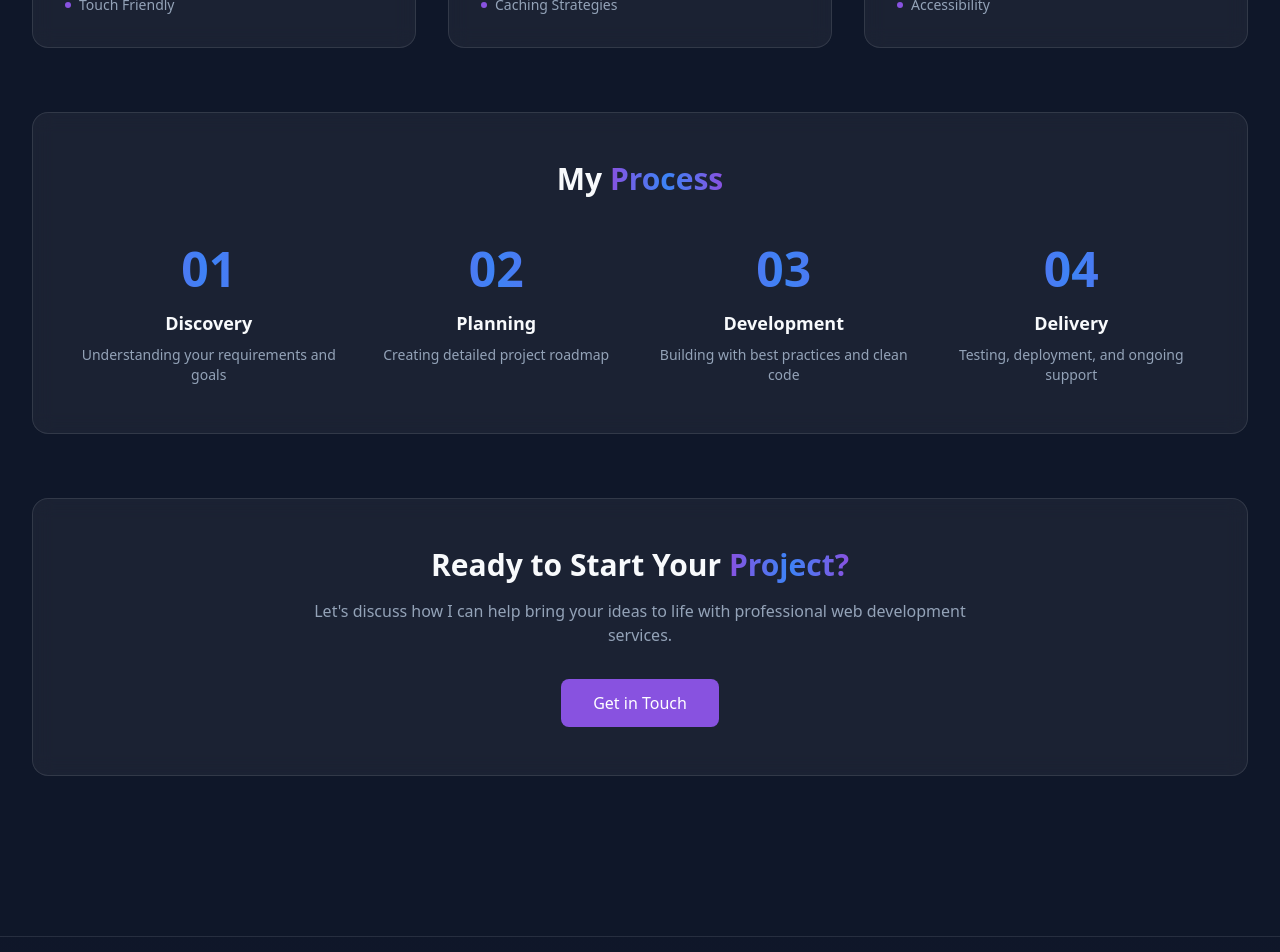
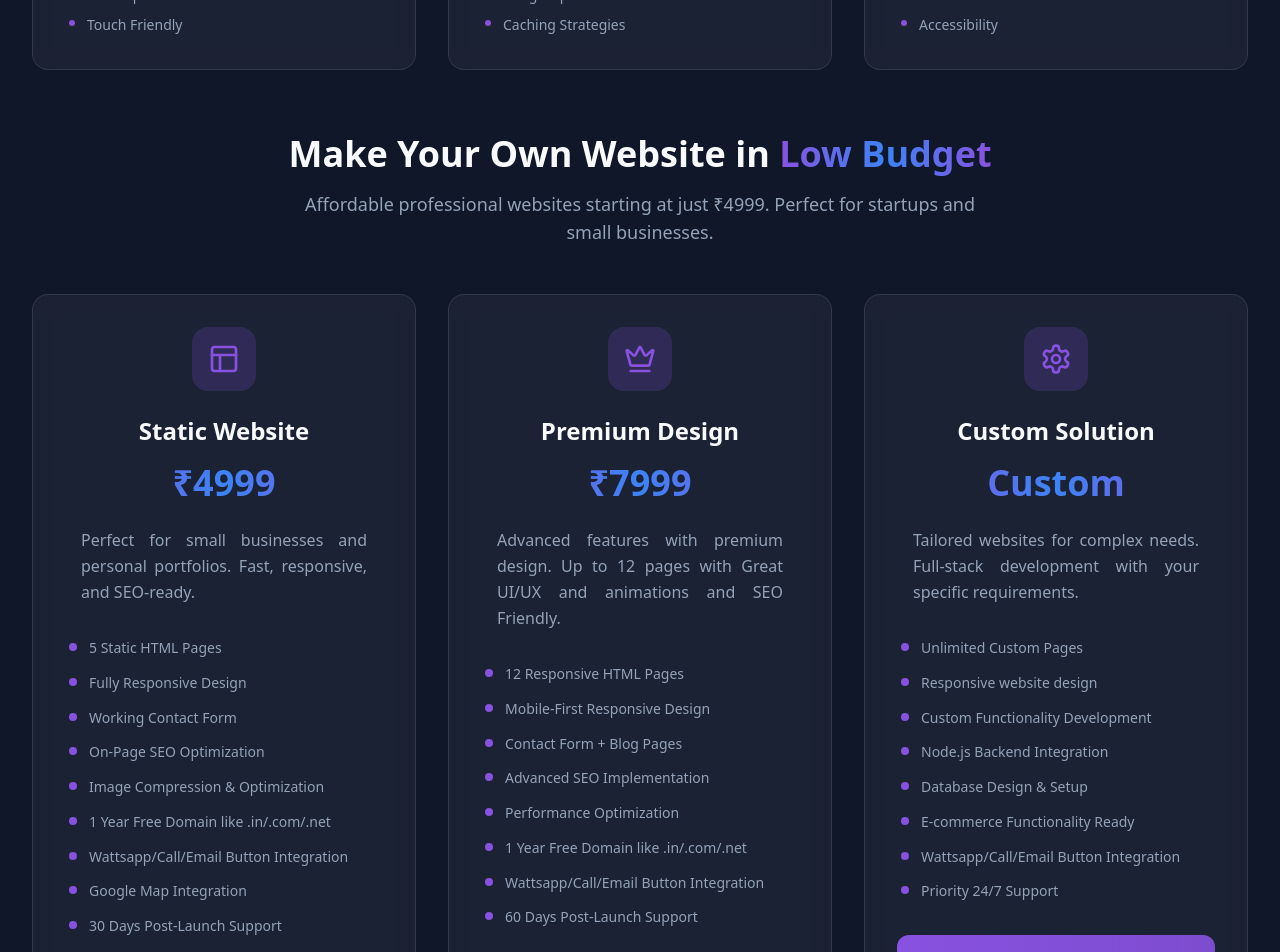
Before and after one commit to Divyeshrupala/Divyesh-Portfolio, a React (Vite) app: page /services in a window 1280 px wide. Shown: the part 1080-2032 px from the top of the page. Built offline with nearby package versions, Linux system fonts and the light colour scheme; the HTML template or start-up script is replaced by a standard one.

Commit message:
all commit

```diff
--- a/src/pages/Services.jsx
+++ b/src/pages/Services.jsx
@@ -1,4 +1,4 @@
-import { Globe, Code, Smartphone, Database, Zap, Palette } from 'lucide-react';
+import { Globe, Code, Smartphone, Database, Zap, Palette, Layout, Crown, Settings } from 'lucide-react';
 import { Helmet } from 'react-helmet';
 
 const Services = () => {
@@ -47,13 +47,65 @@ const Services = () => {
     },
   ];
 
+  const pricingPlans = [
+    {
+      icon: Layout,
+      title: 'Static Website',
+      price: '₹4999',
+      description: 'Perfect for small businesses and personal portfolios. Fast, responsive, and SEO-ready.',
+      features: [
+        '5 Static HTML Pages',
+        'Fully Responsive Design',
+        'Working Contact Form',
+        'On-Page SEO Optimization',
+        'Image Compression & Optimization',
+        '1 Year Free Domain like .in/.com/.net',
+        'Wattsapp/Call/Email Button Integration',
+        'Google Map Integration',
+        '30 Days Post-Launch Support',
+      ],
+    },
+    {
+      icon: Crown,
+      title: 'Premium Design',
+      price: '₹7999',
+      description: 'Advanced features with premium design. Up to 12 pages with Great UI/UX and animations and SEO Friendly.',
+      features: [
+        '12 Responsive HTML Pages',
+        'Mobile-First Responsive Design',
+        'Contact Form + Blog Pages',
+        'Advanced SEO Implementation',
+        'Performance Optimization',
+        '1 Year Free Domain like .in/.com/.net',
+        'Wattsapp/Call/Email Button Integration',
+        '60 Days Post-Launch Support',
+      ],
+    },
+    {
+      icon: Settings,
+      title: 'Custom Solution',
+      price: 'Custom',
+      description: 'Tailored websites for complex needs. Full-stack development with your specific requirements.',
+      features: [
+        'Unlimited Custom Pages',
+        'Responsive website design',
+        'Custom Functionality Development',
+        'Node.js Backend Integration',
+        'Database Design & Setup',
+        'E-commerce Functionality Ready',
+        'Wattsapp/Call/Email Button Integration',
+        'Priority 24/7 Support',
+      ],
+    },
+  ];
+
   return (
     <>
       <Helmet>
         <title>Services | Divyesh Rupala - Web Development & Full Stack Solutions</title>
         <meta
           name="description"
-          content="Explore web development, frontend, backend, performance optimization, responsive design, and UI/UX implementation services offered by Divyesh Rupala."
+          content="Static ₹4999 (5 HTML pages + SEO), Premium ₹7999 (12 pages + animations), Custom full-stack solutions. Professional web development services."
         />
         <link rel="canonical" href="https://divyeshrupala.in/services" />
         <meta
@@ -62,7 +114,7 @@ const Services = () => {
         />
         <meta
           property="og:description"
-          content="Discover professional web development services including React frontend, Node.js backend, performance optimization, and responsive design by Divyesh Rupala."
+          content="Professional packages: Static 5 HTML pages ₹4999, Premium 12 pages with animations ₹7999, Custom full-stack development."
         />
         <meta property="og:url" content="https://divyeshrupala.in/services" />
         <meta property="og:type" content="website" />
@@ -98,9 +150,11 @@ const Services = () => {
                 </div>
                 <div className="space-y-2">
                   {service.features.map((feature, featureIndex) => (
-                    <div key={featureIndex} className="flex items-center gap-2">
-                      <div className="w-1.5 h-1.5 bg-primary rounded-full" />
-                      <span className="text-sm text-muted-foreground">{feature}</span>
+                    <div key={featureIndex} className="flex items-start gap-3 pl-1">
+                      <div className="w-1.5 h-1.5 bg-primary rounded-full flex-shrink-0 mt-1.5" />
+                      <span className="text-sm text-muted-foreground text-justify leading-relaxed">
+                        {feature}
+                      </span>
                     </div>
                   ))}
                 </div>
@@ -108,8 +162,51 @@ const Services = () => {
             ))}
           </div>
 
+          {/* Pricing Section */}
+          <div className="mb-16">
+            <div className="text-center mb-12">
+              <h2 className="text-3xl sm:text-4xl font-bold mb-4">
+                Make Your Own Website in <span className="text-gradient">Low Budget</span>
+              </h2>
+              <p className="text-lg text-muted-foreground max-w-2xl mx-auto">
+                Affordable professional websites starting at just ₹4999. Perfect for startups and small businesses.
+              </p>
+            </div>
+            <div className="grid grid-cols-1 md:grid-cols-3 gap-8">
+              {pricingPlans.map((plan, index) => (
+                <div
+                  key={index}
+                  className="glass p-8 rounded-2xl hover:bg-white/10 transition-all group hover:scale-105 text-center border-2 border-transparent hover:border-primary/50"
+                >
+                  <div className="w-16 h-16 bg-primary/20 rounded-2xl flex items-center justify-center mx-auto mb-6 group-hover:bg-primary/30 transition-colors">
+                    <plan.icon className="w-8 h-8 text-primary" />
+                  </div>
+                  <h3 className="text-2xl font-bold mb-4">{plan.title}</h3>
+                  <div className="text-4xl font-bold text-gradient mb-6">{plan.price}</div>
+                  <p className="text-muted-foreground mb-8 leading-relaxed text-justify mx-4">{plan.description}</p>
+                  <div className="space-y-3 mb-8">
+                    {plan.features.map((feature, featureIndex) => (
+                      <div key={featureIndex} className="flex items-start gap-3 pl-1">
+                        <div className="w-2 h-2 bg-primary rounded-full flex-shrink-0 mt-1.5" />
+                        <span className="text-sm text-muted-foreground text-justify leading-relaxed">
+                          {feature}
+                        </span>
+                      </div>
+                    ))}
+                  </div>
+                  <a
+                    href="/contact"
+                    className="inline-block w-full px-6 py-3 bg-gradient-to-r from-primary to-primary/90 hover:from-primary/90 hover:to-primary text-white rounded-xl font-semibold transition-all hover:scale-105"
+                  >
+                    Get Started
+                  </a>
+                </div>
+              ))}
+            </div>
+          </div>
+
           {/* Process Section */}
-          <div className="glass p-8 md:p-12 rounded-2xl">
+          <div className="glass p-8 md:p-12 rounded-2xl mb-16">
             <h2 className="text-3xl font-bold text-center mb-12">
               My <span className="text-gradient">Process</span>
             </h2>
@@ -146,7 +243,7 @@ const Services = () => {
           </div>
 
           {/* CTA Section */}
-          <div className="mt-16 text-center glass p-12 rounded-2xl">
+          <div className="text-center glass p-12 rounded-2xl">
             <h2 className="text-3xl font-bold mb-4">
               Ready to Start Your <span className="text-gradient">Project?</span>
             </h2>
```
